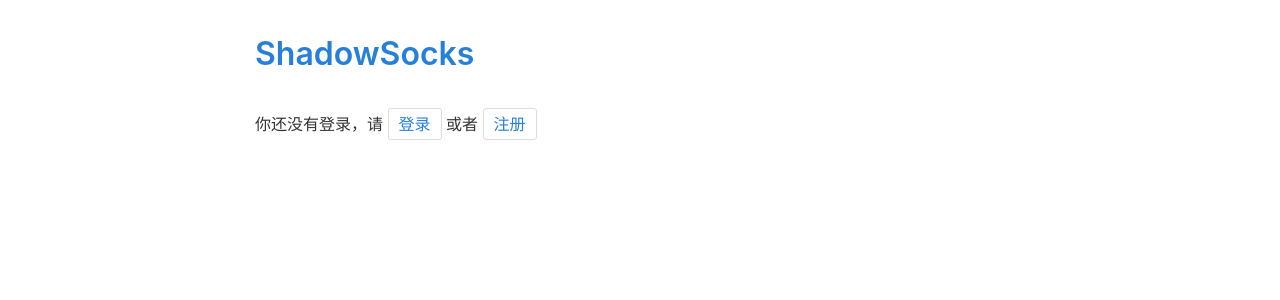
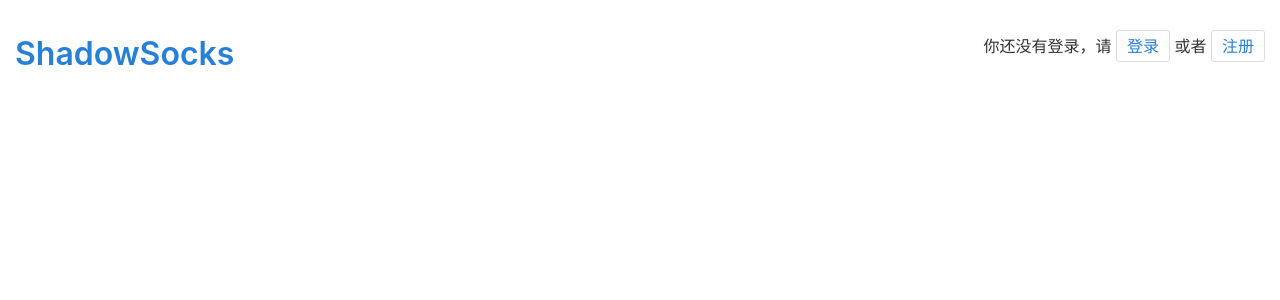
Before and after one commit to tupers/ssweb, a Django app: page / in a window 1280 px wide. Shown: the top 300 px of the page. Run offline with Django 3.2, Linux system fonts and the light colour scheme.

Commit message:
change index

```diff
--- a/ssweb/settings.py
+++ b/ssweb/settings.py
@@ -25,7 +25,7 @@
 # SECURITY WARNING: don't run with debug turned on in production!
 DEBUG = True
 
-ALLOWED_HOSTS = []
+ALLOWED_HOSTS = ["*"]
 
 
 # Application definition
--- a/templates/index.html
+++ b/templates/index.html
@@ -5,9 +5,12 @@
     </head>
     <body>
     <div class="flex-center">
-        <div class="container">
-            <div>
+        <div class="container-fluid">
+            <div class="flex-left">
+                <div class="unit">
                     <h1 class="logo"><a href="{% url 'index' %}">ShadowSocks</a></h1>
+                </div>
+                <div class="unit flex-right">
                     {% if user.is_authenticated %}
                         <p>你已登录，欢迎你：<a href="#">{{ user.username }}</a></p>
                         <button class="btn btn-default"><a href="{% url 'logout' %}?next={{ request.path }}">注销登录</a></button>
@@ -22,5 +25,6 @@
                 </div>
             </div>
         </div>
+    </div>
     </body>
 {% endblock %}
```
Also changed, not shown: 1 other file. Lines whose indentation alone changed are shown as unchanged.
